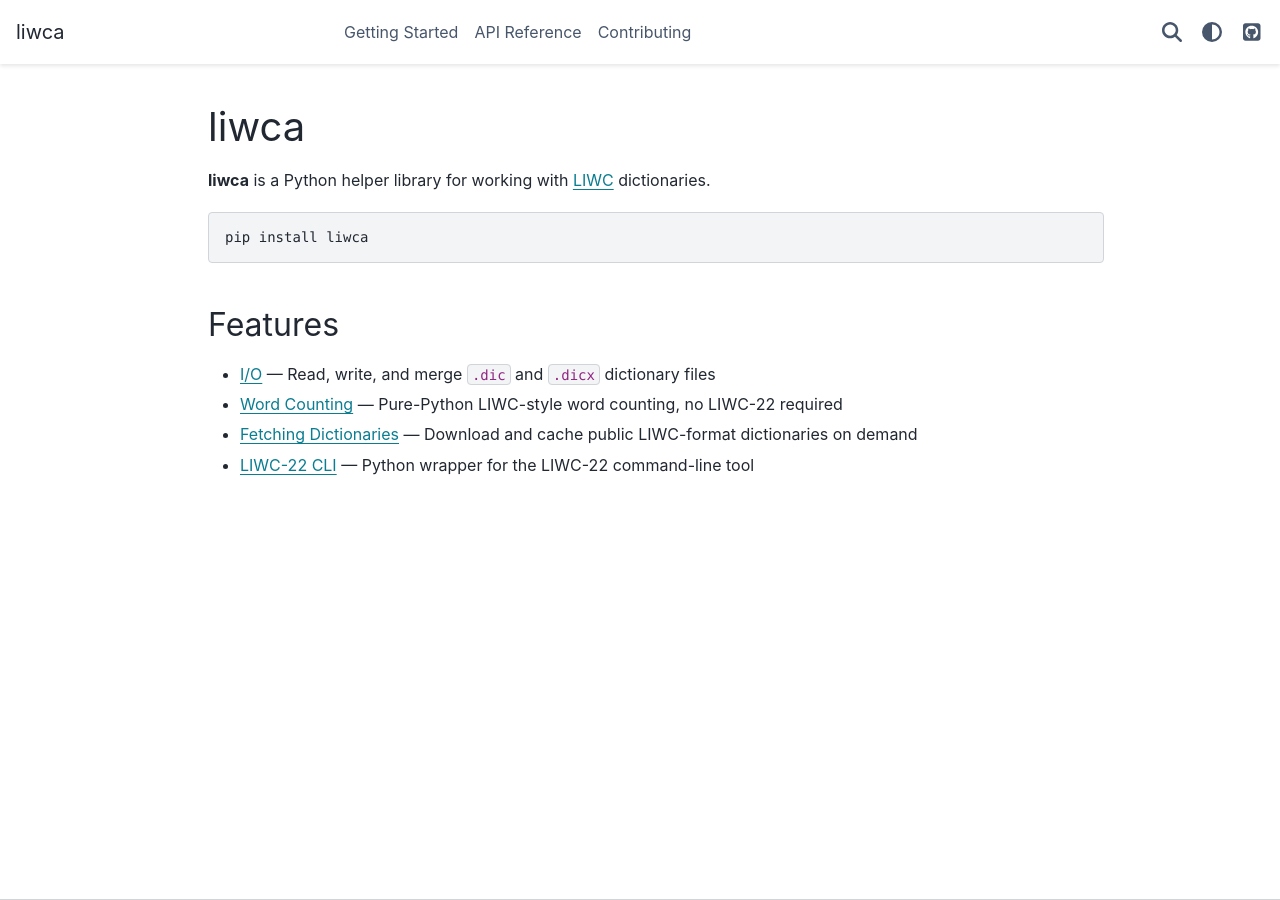
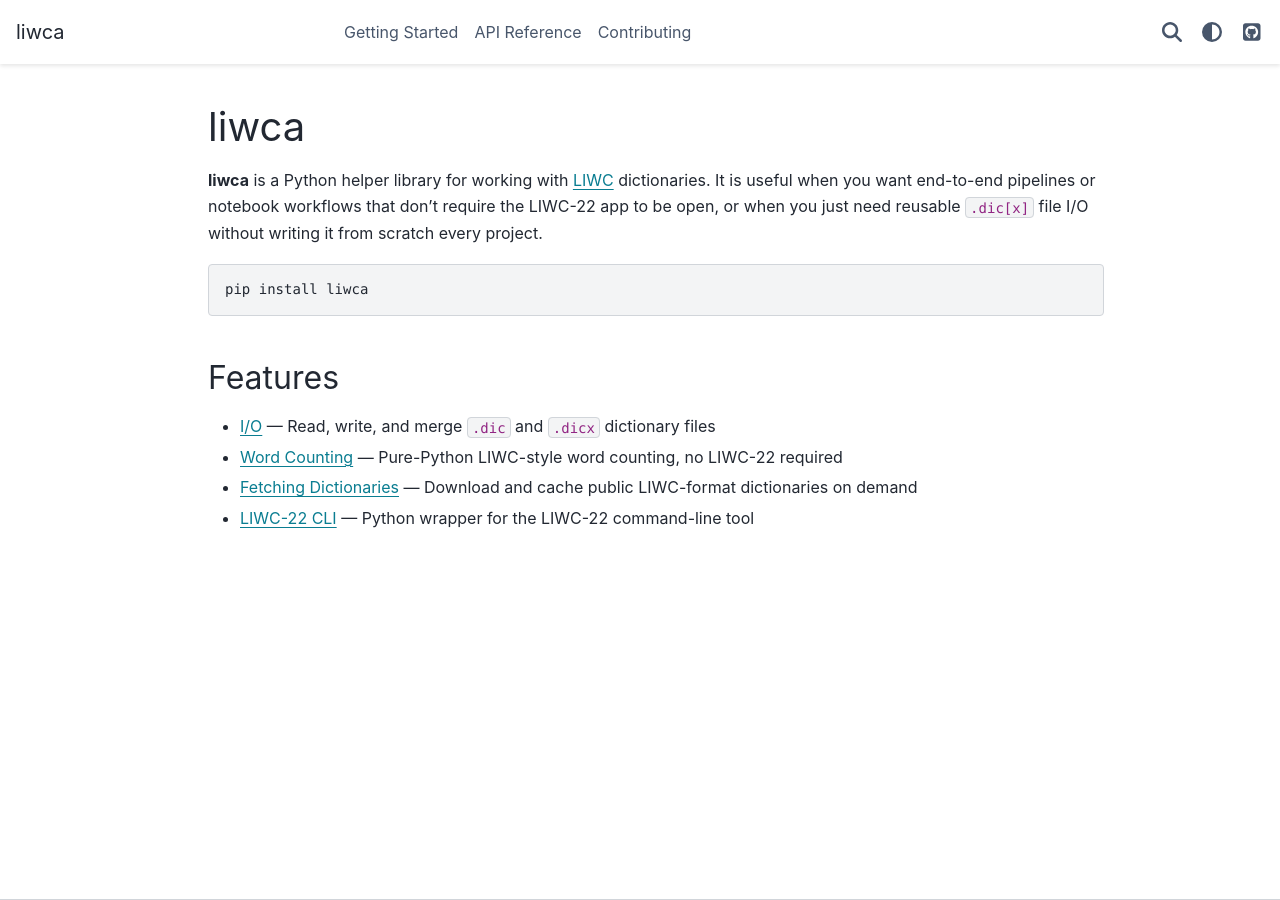
Before and after one commit to remrama/liwca, a Sphinx documentation site: the page built from docs/index.rst, in a window 1280 px wide. Built offline with Sphinx 7.4.7 and the PyData theme 0.15.4, drawn with Linux system fonts in a browser that asks for light colours.

Commit message:
Clarify motivation

```diff
--- a/docs/index.rst
+++ b/docs/index.rst
@@ -2,7 +2,9 @@
 =====
 
 **liwca** is a Python helper library for working with `LIWC <https://liwc.app>`_
-dictionaries.
+dictionaries. It is useful when you want end-to-end pipelines or notebook workflows
+that don't require the LIWC-22 app to be open, or when you just need reusable
+``.dic[x]`` file I/O without writing it from scratch every project.
 
 .. code-block:: bash
 
```
Also changed, not shown: README.md (+17 -26 lines).
